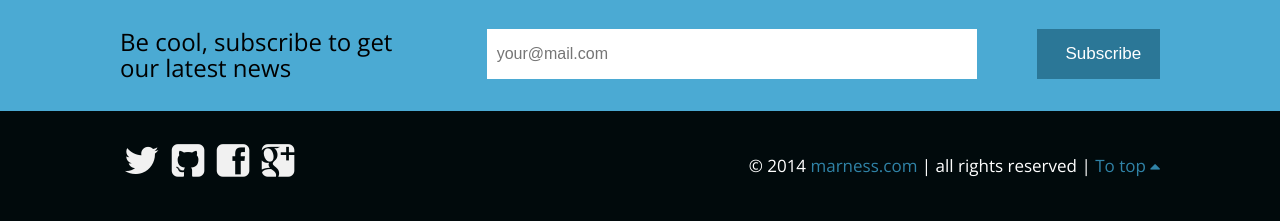
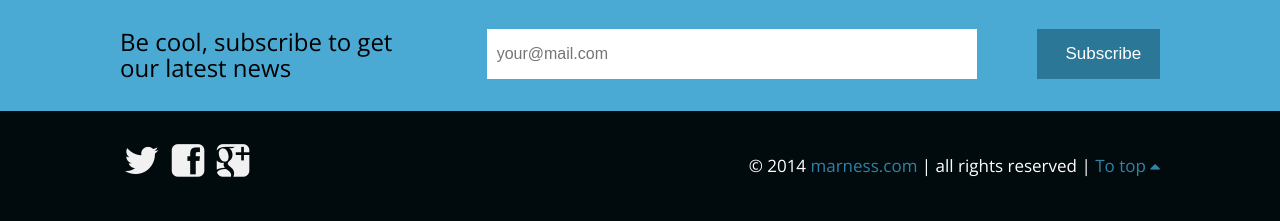
Before and after one commit to Marness/marness-website, a PHP site: page / in a window 1280 px wide. Shown: the part 2443-2664 px from the top of the page. Run offline with PHP 8.4, Linux system fonts and the light colour scheme; some libraries are stand-ins or nearby versions.

Commit message:
Minor Update

```diff
--- a/Landing Page/the-story/index.php
+++ b/Landing Page/the-story/index.php
@@ -356,7 +356,7 @@
         <div class="inner-page row-fluid">
           <div class="span6 social">
             <a href="#contact"><i class="icon-twitter"></i></a>
-            <a href="#contact"><i class="icon-github-sign"></i></a>
+            <!--<a href="#contact"><i class="icon-github-sign"></i></a>-->
             <a href="#contact"><i class="icon-facebook-sign"></i></a>
             <a href="#contact"><i class="icon-google-plus-sign"></i></a>
           </div>
```
Also changed, not shown: Landing Page/the-story/favico-1.ico (deleted), Landing Page/the-story/favicon.ico (deleted), Landing Page/the-story/favicon2.gif (deleted).
